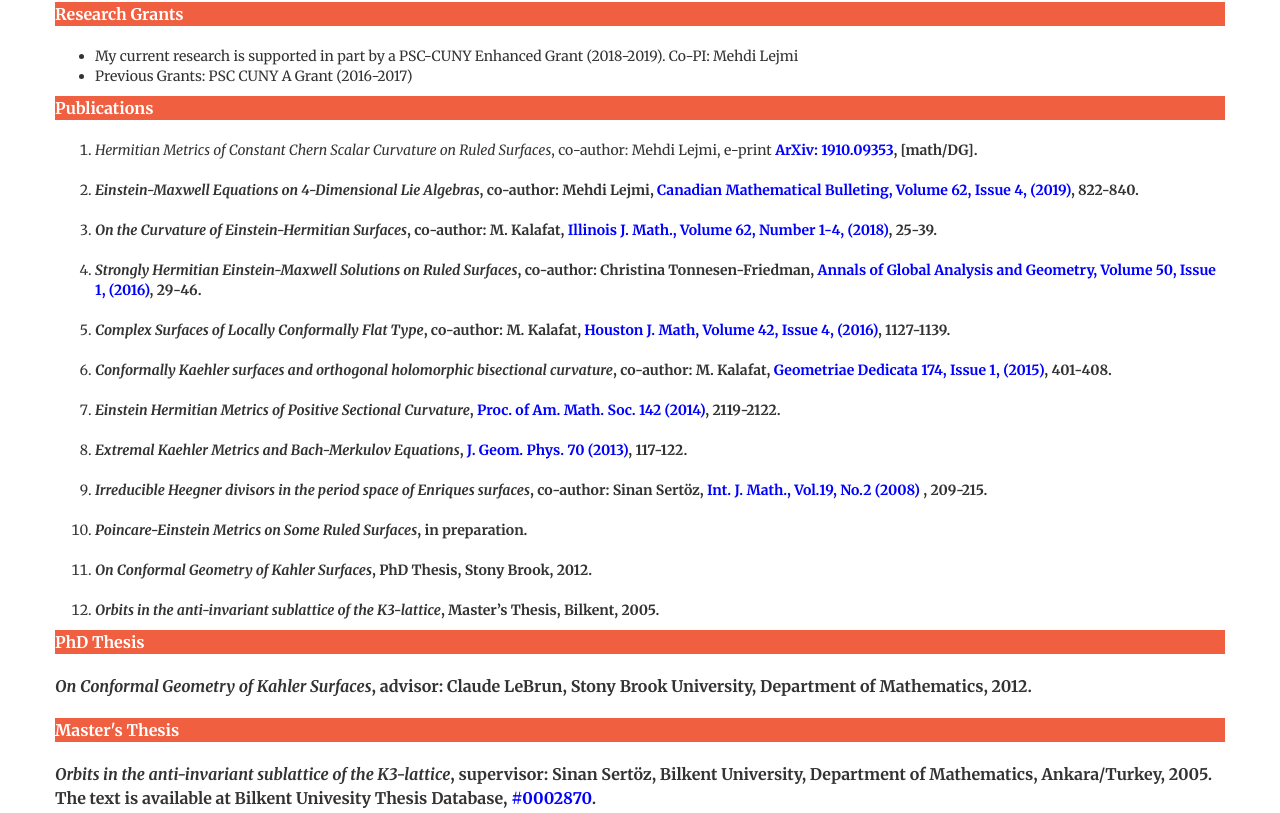
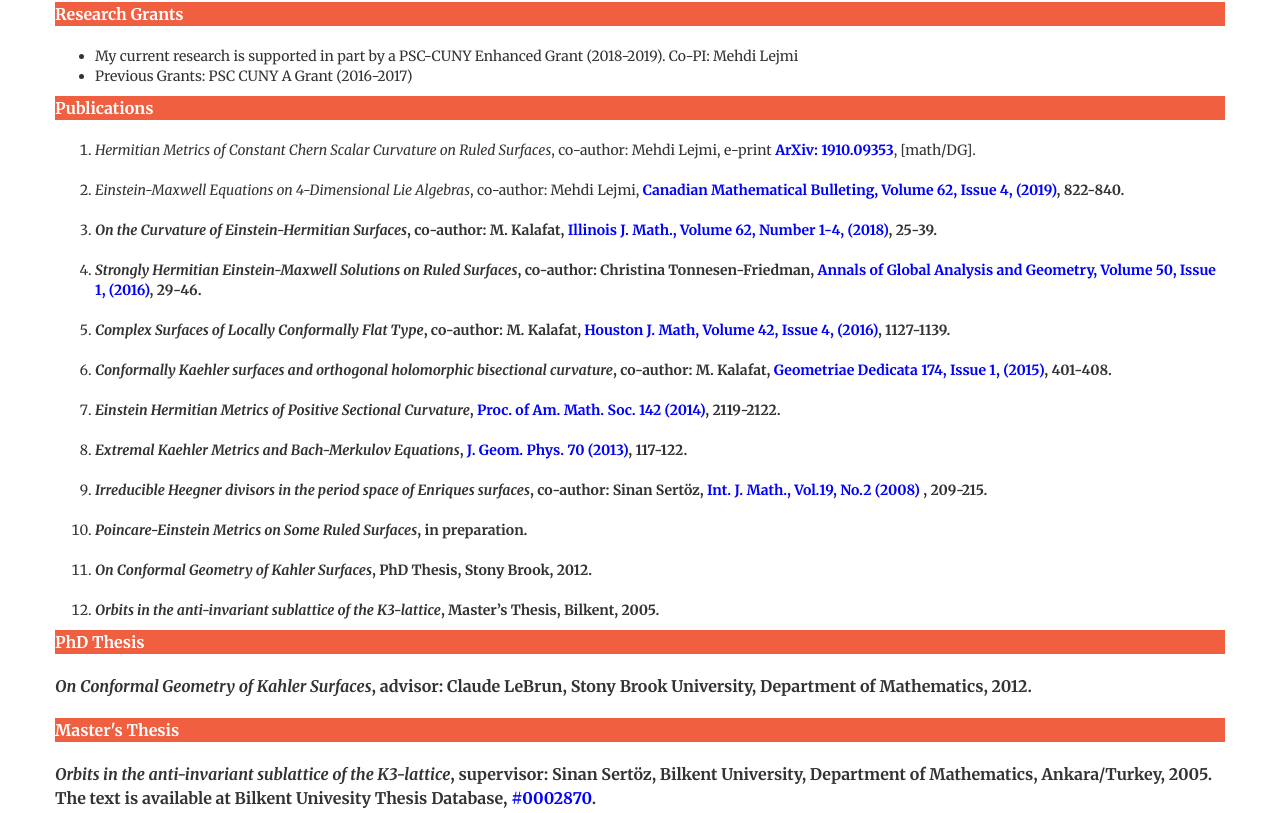
Before and after one commit to canerkoca/canerkoca.github.io, a website: page index.html in a window 1280 px wide. Shown: the part 1768-2581 px from the top of the page. Drawn offline with nearby package versions, Linux system fonts and the light colour scheme.

Commit message:
Update index.html

```diff
--- a/index.html
+++ b/index.html
@@ -283,9 +283,9 @@
                 <p class="btn-primary sr-button"><b>Publications</b></p>
                 <ol>
 
-                    <li><i>Hermitian Metrics of Constant Chern Scalar Curvature on Ruled Surfaces</i>, co-author: Mehdi Lejmi, e-print <a href="https://arxiv.org/abs/1910.09353"><b><b><font color=blue>ArXiv: 1910.09353</font></b></a>, [math/DG].<br><br>
+                    <li><i>Hermitian Metrics of Constant Chern Scalar Curvature on Ruled Surfaces</i>, co-author: Mehdi Lejmi, e-print <a href="https://arxiv.org/abs/1910.09353"><b><font color=blue>ArXiv: 1910.09353</font></b></a>, [math/DG].<br><br>
 
-<li><i>Einstein-Maxwell Equations on 4-Dimensional Lie Algebras</i>, co-author: Mehdi Lejmi, <a href="https://www.cambridge.org/core/journals/canadian-mathematical-bulletin/article/einsteinmaxwell-equations-on-fourdimensional-lie-algebras/7CC8E42A01F8CD35F4D251B73F77DFB4"><b><b><font color=blue>Canadian Mathematical Bulleting, Volume 62, Issue 4, (2019)</font></b></a>, 822-840. <br><br>
+                    <li><i>Einstein-Maxwell Equations on 4-Dimensional Lie Algebras</i>, co-author: Mehdi Lejmi, <a href="https://www.cambridge.org/core/journals/canadian-mathematical-bulletin/article/einsteinmaxwell-equations-on-fourdimensional-lie-algebras/7CC8E42A01F8CD35F4D251B73F77DFB4"><b><b><font color=blue>Canadian Mathematical Bulleting, Volume 62, Issue 4, (2019)</font></b></a>, 822-840. <br><br>
 
                     <li><i>On the Curvature of Einstein-Hermitian Surfaces</i>, co-author: M. Kalafat, <a href="https://projecteuclid.org/euclid.ijm/1552442655"><b><font color=blue> Illinois J. Math., Volume 62, Number 1-4, (2018)</font></b></a>, 25-39.<br><br>
 
```
